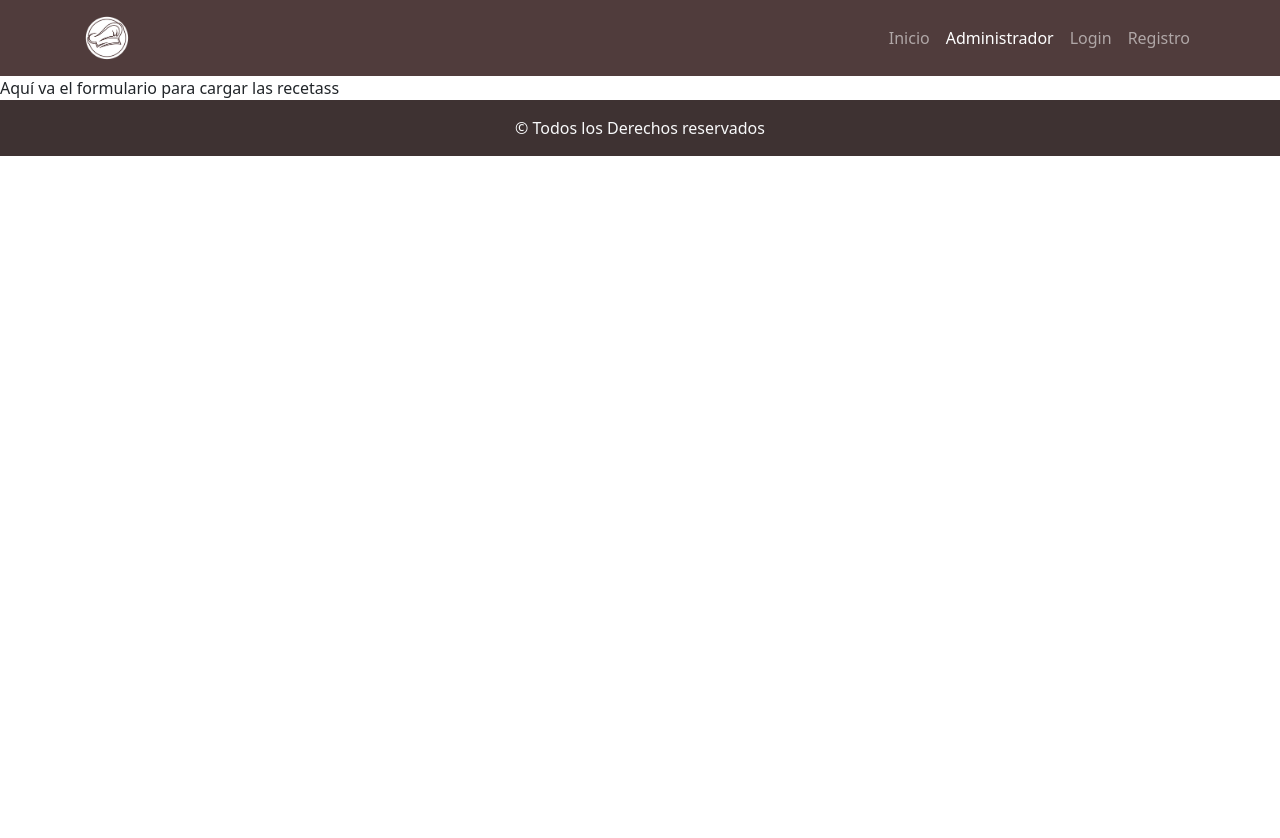
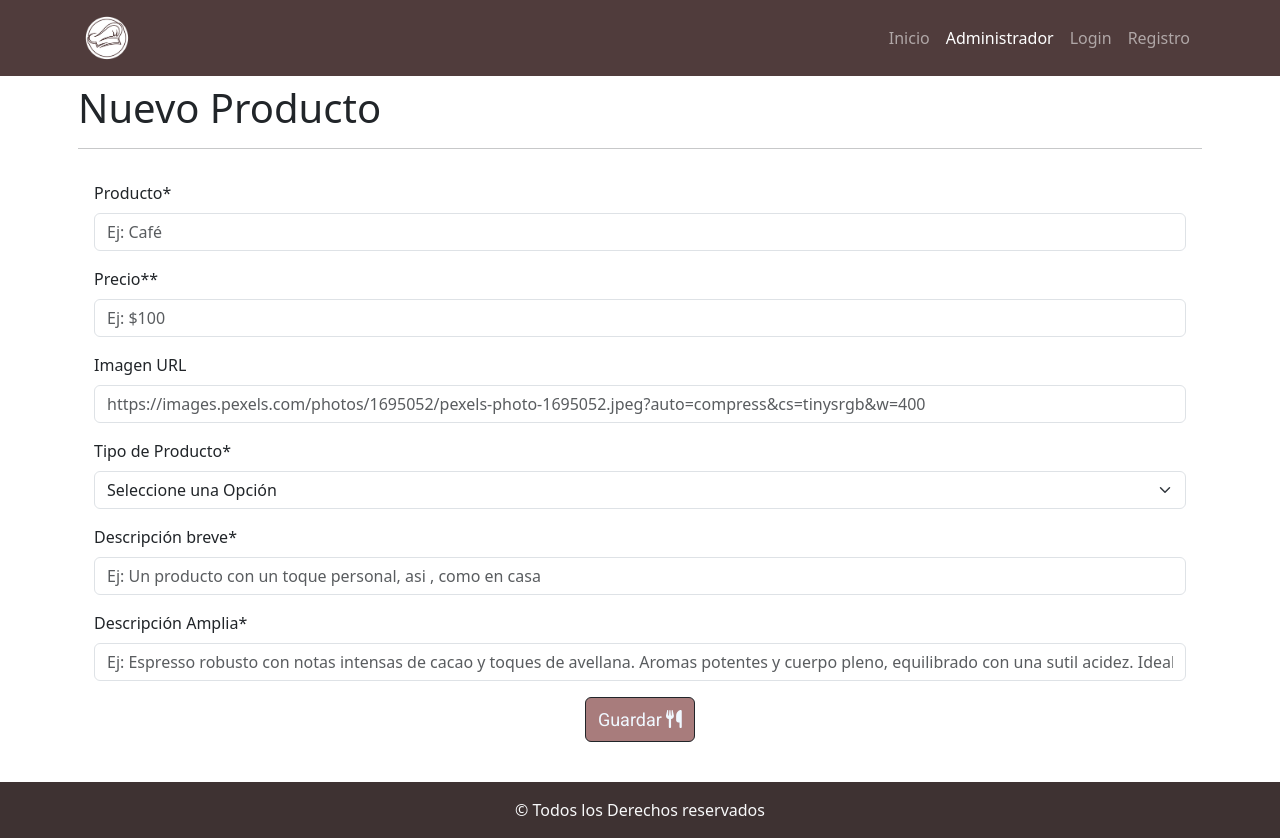
Before and after one commit to CosmeNicolas/cookinando-blogDeCocina, a React (Vite) app: page /administrador/crear in a window 1280 px wide. Before the commit the page ends 800 px from the top, so only its background shows below. Built offline with nearby package versions, Linux system fonts and the light colour scheme.

Commit message:
agregue el maquetado del fomrulario del ingreso de la nueva receta

```diff
--- a/package.json
+++ b/package.json
@@ -21,6 +21,7 @@
     "react": "^18.2.0",
     "react-bootstrap": "^2.10.1",
     "react-dom": "^18.2.0",
+    "react-hook-form": "^7.50.1",
     "react-router-dom": "^6.22.0",
     "sort-by": "^1.2.0"
   },
--- a/src/components/pages/FormularioReceta.jsx
+++ b/src/components/pages/FormularioReceta.jsx
@@ -1,11 +1,182 @@
-
+import { Form, Button, Container } from "react-bootstrap";
+import { FontAwesomeIcon } from "@fortawesome/react-fontawesome";
+import { faUtensils } from "@fortawesome/free-solid-svg-icons";
+import { useForm } from "react-hook-form";
 
 const FormularioReceta = () => {
+  const {
+    register,
+    handleSubmit,
+    formState: { errors },
+    reset
+  } = useForm();
+
+  const productoValidado = (producto) => {
+    console.log(producto);
+    reset()
+  };
+
   return (
     <>
-     Aquí va el formulario para cargar las recetass
+      <Container className="main p-2">
+        <h1>Nuevo Producto</h1>
+        <hr />
+        {/* manejo de formulario */}
+        <Form
+          className="p-3 my-2 formulario"
+          onSubmit={handleSubmit(productoValidado)}
+        >
+          {/*Producto  */}
+          <Form.Group className="mb-3" controlId="formBasicEmail">
+            <Form.Label>Producto*</Form.Label>
+            <Form.Control
+              type="text"
+              placeholder="Ej: Café"
+              name="producto"
+              {...register("nombreProducto", {
+                required: "El nombre del producto es obligatorio",
+                minLength: {
+                  value: 2,
+                  message: "Debe ingresar como minimo dos caracteres",
+                },
+                maxLength: {
+                  value: 50,
+                  message: "Debe ingresar como maximo 50 caracteres",
+                },
+              })}
+            />
+            <Form.Text className="text-danger">
+              {errors.nombreProducto?.message}
+            </Form.Text>
+          </Form.Group>
+          {/* Precio */}
+          <Form.Group className="mb-3" controlId="formBasicEmail">
+            <Form.Label>Precio**</Form.Label>
+            <Form.Control
+              type="number"
+              placeholder="Ej: $100"
+              name="precio"
+              {...register("precio", {
+                required: "Debe ingresar un monto",
+                min: {
+                  value: 50,
+                  message: "Debe ingresar un valor entre 50 y 99999",
+                },
+                max: {
+                  value: 99999,
+                  message: "No debe superar el monto de 99999",
+                },
+                minLength: {
+                  value: 2,
+                  message: "El monto debe tener como minimo 2 caracteres",
+                },
+                maxLength: {
+                  value: 5,
+                  message: "Supera la cantidad de 5 caracteres",
+                },
+              })}
+            />
+            <Form.Text className="text-danger">
+              {errors.precio?.message}
+            </Form.Text>
+          </Form.Group>
+          {/* Imagen url */}
+          <Form.Group className="mb-3" controlId="formBasicPassword">
+            <Form.Label>Imagen URL</Form.Label>
+            <Form.Control
+              type="text"
+              name="imagen"
+              placeholder="https://images.pexels.com/photos/1695052/pexels-photo-1695052.jpeg?auto=compress&cs=tinysrgb&w=400"
+              {...register("imagen", {
+                required: "Debe ingresar una URL de imagen en formato png",
+                pattern: {
+                  value: /\.(jpg|jpeg|png|gif)$/i, // Asegura que la URL termine en ".jpg", ".jpeg", ".png" o ".gif"
+                  message:
+                    "La URL debe ser una imagen en formato JPG, JPEG, PNG o GIF",
+                },
+              })}
+            />
+            <Form.Text className="text-danger">
+              {errors.imagen?.message}
+            </Form.Text>
+          </Form.Group>
+          {/* Categoria */}
+          <Form.Group className="mb-3">
+            <Form.Label>Tipo de Producto*</Form.Label>
+            <Form.Select
+              {...register("categoria", {
+                required: "Debe seleccionar una categoria",
+              })}
+            >
+              <option value="">Seleccione una Opción</option>
+              <option value="infusiones">Infusiones</option>
+              <option value="batidos">Batidos</option>
+              <option value="cafeComun">Café Común</option>
+              <option value="cafeEspecialidad">Café de especialidad</option>
+              <option value="materiaPrima">Materia prima</option>
+              <option value="panaderiaDulce">Panaderia Dulce</option>
+              <option value="panaderiasalado">Panaderia Salado</option>
+              <option value="bocadillos">Bocadillos</option>
+            </Form.Select>
+            <Form.Text className="text-danger">
+              {errors.categoria?.message}
+            </Form.Text>
+          </Form.Group>
+          {/* Descripción */}
+          <Form.Group className="mb-3" controlId="formBasicPassword">
+            <Form.Label>Descripción breve*</Form.Label>
+            <Form.Control
+              type="text"
+              placeholder="Ej: Un producto con un toque personal, asi , como en casa"
+              name="descripcion_breve"
+              {...register("descripcion_breve", {
+                required: "Debe ingresar una descripcion",
+                minLength: {
+                  value: 3,
+                  message: "La descripcion debe tener como minimo 3 caracteres",
+                },
+                maxLength: {
+                  value: 30,
+                  message: "La descripcion supera los caracteres validos",
+                },
+              })}
+            />
+            <Form.Text className="text-danger">
+              {errors.descripcion_breve?.message}
+            </Form.Text>
+          </Form.Group>
+          {/* Descripción Amplia*/}
+          <Form.Group className="mb-3" controlId="formBasicPassword">
+            <Form.Label>Descripción Amplia*</Form.Label>
+            <Form.Control
+              type="text"
+              placeholder="Ej: Espresso robusto con notas intensas de cacao y toques de avellana. Aromas potentes y cuerpo pleno, equilibrado con una sutil acidez. Ideal para quienes buscan una experiencia audaz y rica en cada sorbo."
+              name="descripcion_amplia"
+              {...register("descripcion_breve", {
+                required: "Debe ingresar una descripcion",
+                minLength: {
+                  value: 3,
+                  message: "La descripcion debe tener como minimo 3 caracteres",
+                },
+                maxLength: {
+                  value: 50,
+                  message: "La descripcion supera los caracteres validos",
+                },
+              })}
+            />
+            <Form.Text className="text-danger">
+              {errors.descripcion_amplia?.message}
+            </Form.Text>
+          </Form.Group>
+          <div className="text-center">
+            <Button className="botonColorCrear mb-2 py-2" variant="dark" type="submit">
+              Guardar <FontAwesomeIcon icon={faUtensils} />
+            </Button>
+          </div>
+        </Form>
+      </Container>
     </>
-  )
-}
+  );
+};
 
 export default FormularioReceta
```
Also changed, not shown: 1 other file (tests, documents, lock files or other folders).
